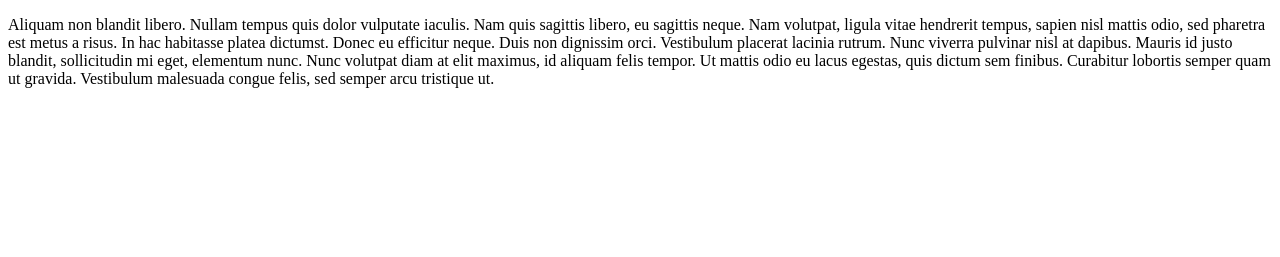
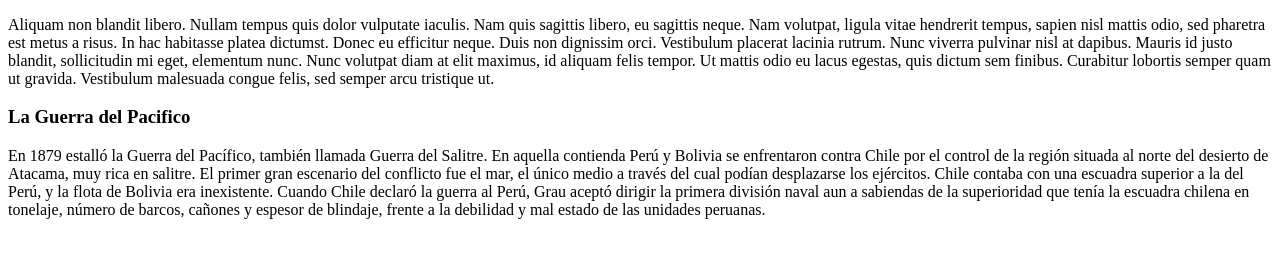
Before and after one commit to jrodriguezsencico/ejemplo1_colegio, a plain HTML site: page index.html in a window 1280 px wide. Shown: the part 105-362 px from the top of the page. Drawn offline with Linux system fonts and the light colour scheme.

Commit message:
se adiciono el parrafo de la guerra del pacifico

```diff
--- a/index.html
+++ b/index.html
@@ -14,5 +14,10 @@
         felis tempor. Ut mattis odio eu lacus egestas, quis dictum sem finibus. Curabitur lobortis semper quam ut gravida. Vestibulum malesuada congue felis, sed semper arcu
         tristique ut.
     </p>
+    <h3>La Guerra del Pacifico</h3>
+    <p>
+        En 1879 estalló la Guerra del Pacífico, también llamada Guerra del Salitre. En aquella contienda Perú y Bolivia se enfrentaron contra Chile por el control de la región situada al norte del desierto de Atacama, muy rica en salitre. El primer gran escenario del conflicto fue el mar, el único medio a través del cual podían desplazarse los ejércitos. Chile contaba con una escuadra superior a la del Perú, y la flota de Bolivia era inexistente. Cuando Chile declaró la guerra al Perú, Grau aceptó dirigir la primera división naval aun a sabiendas de la superioridad que tenía la escuadra chilena en tonelaje, número de barcos, cañones y espesor de blindaje, frente a la debilidad y mal estado de las unidades peruanas.
+    </p>
+
 </body>
 </html>
```
